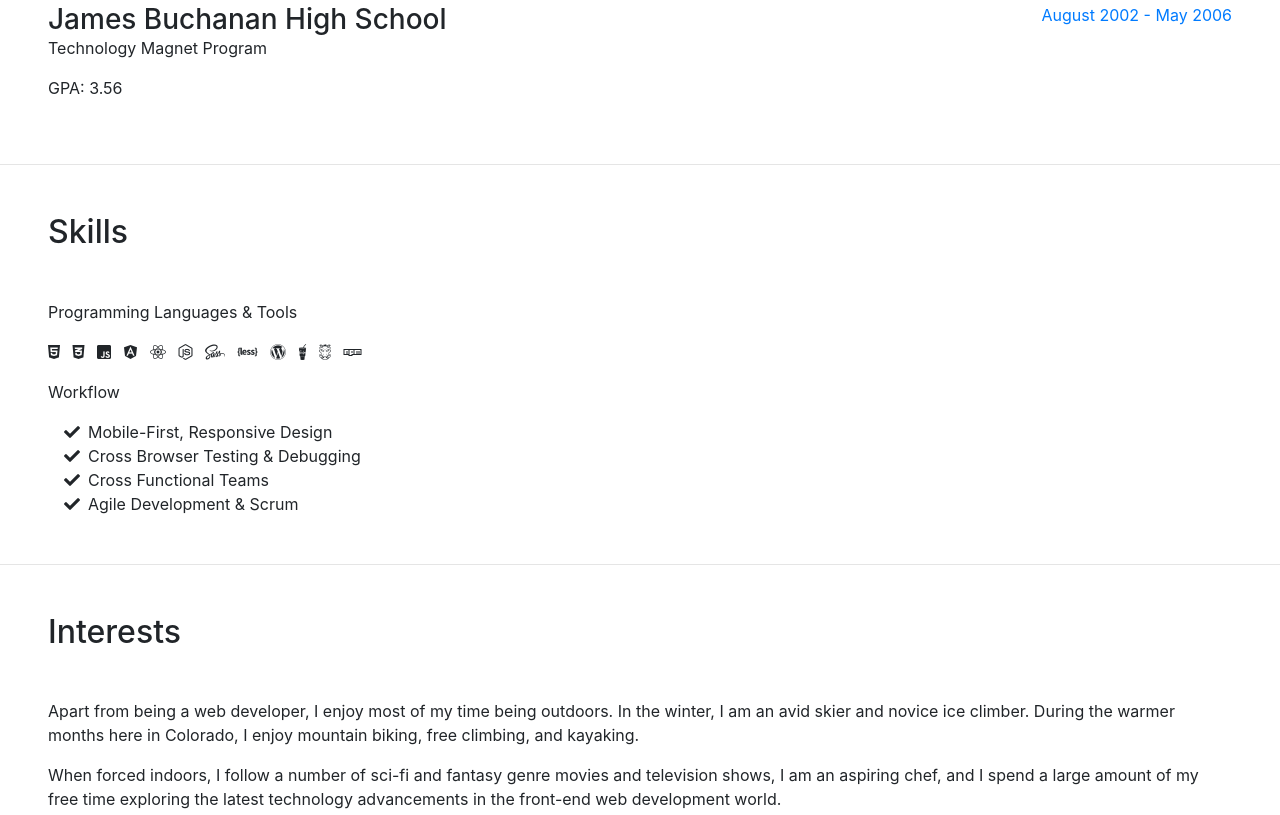
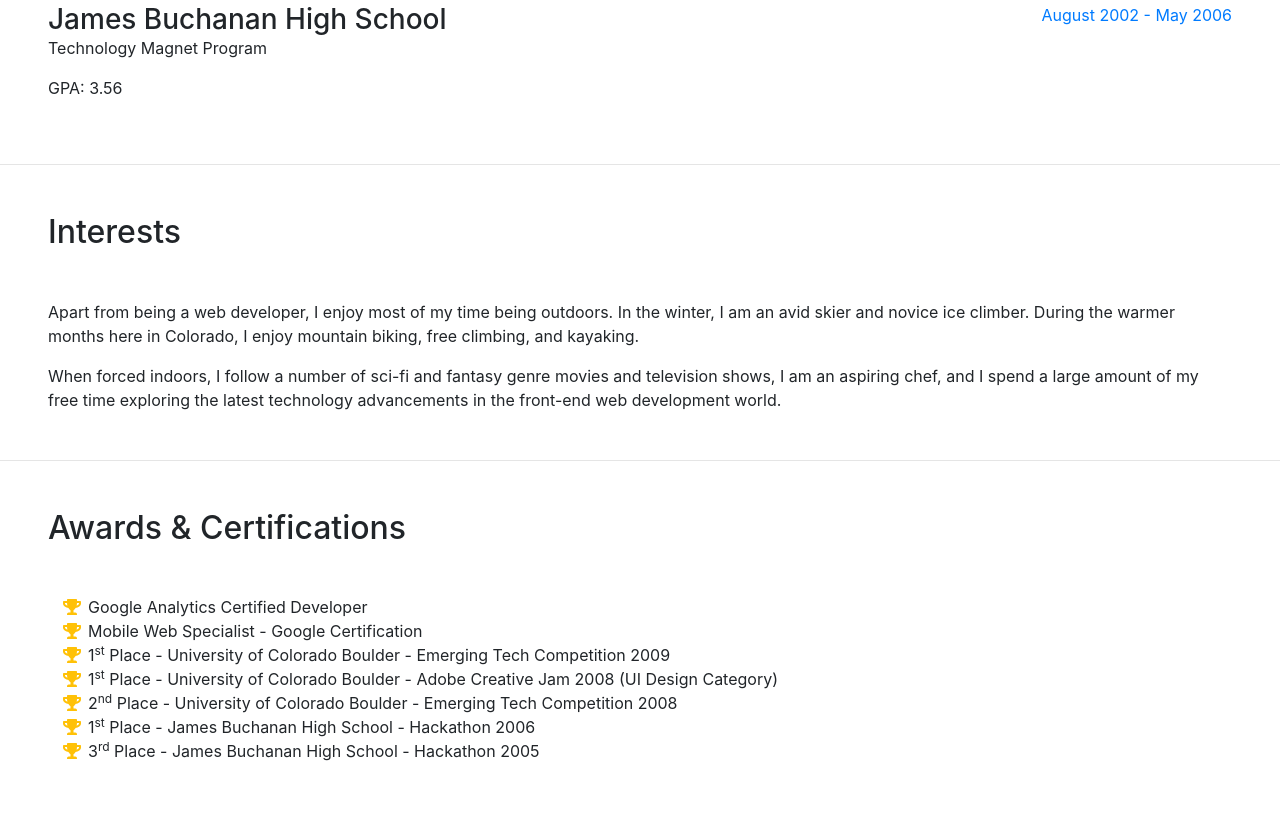
Before and after one commit to Tina903/osobnawebstranica, a website with bundled scripts: page index.html in a window 1280 px wide. Shown: the part 1592-2407 px from the top of the page. Built offline with nearby package versions, Linux system fonts and the light colour scheme; a web font is replaced by a local one.

Commit message:
Add files via upload

```diff
--- a/index.html
+++ b/index.html
@@ -38,25 +38,29 @@
     <div class="collapse navbar-collapse" id="navbarSupportedContent">
       <ul class="navbar-nav">
         <li class="nav-item">
-          <a class="nav-link js-scroll-trigger" href="#about">About</a>
+          <a class="nav-link js-scroll-trigger" href="#about">O meni</a>
         </li>
         <li class="nav-item">
-          <a class="nav-link js-scroll-trigger" href="#experience">Experience</a>
+          <a class="nav-link js-scroll-trigger" href="#experience">Iskustvo</a>
         </li>
         <li class="nav-item">
-          <a class="nav-link js-scroll-trigger" href="#education">Education</a>
+          <a class="nav-link js-scroll-trigger" href="#education">Školovanje</a>
+        </li>
+
+        <li class="nav-item">
+          <a class="nav-link js-scroll-trigger" href="#interests">Interesi</a>
         </li>
         <li class="nav-item">
-          <a class="nav-link js-scroll-trigger" href="#skills">Skills</a>
-        </li>
-        <li class="nav-item">
-          <a class="nav-link js-scroll-trigger" href="#interests">Interests</a>
-        </li>
-        <li class="nav-item">
-          <a class="nav-link js-scroll-trigger" href="#awards">Awards</a>
+          <a class="nav-link js-scroll-trigger" href="#awards">Nagrade</a>
         </li>
 		<li class="nav-item">
           <a class="nav-link js-scroll-trigger" href="#putovanje">Putovanje</a>
+        </li>
+		<li class="nav-item">
+          <a class="nav-link js-scroll-trigger" href="#putovanje">Youtube</a>
+        </li
+		<li class="nav-item">
+          <a class="nav-link js-scroll-trigger" href="#putovanje">Anketa</a>
         </li>
       </ul>
     </div>
@@ -178,70 +182,6 @@
 
     <hr class="m-0">
 
-    <section class="resume-section p-3 p-lg-5 d-flex align-items-center" id="skills">
-      <div class="w-100">
-        <h2 class="mb-5">Skills</h2>
-
-        <div class="subheading mb-3">Programming Languages &amp; Tools</div>
-        <ul class="list-inline dev-icons">
-          <li class="list-inline-item">
-            <i class="fab fa-html5"></i>
-          </li>
-          <li class="list-inline-item">
-            <i class="fab fa-css3-alt"></i>
-          </li>
-          <li class="list-inline-item">
-            <i class="fab fa-js-square"></i>
-          </li>
-          <li class="list-inline-item">
-            <i class="fab fa-angular"></i>
-          </li>
-          <li class="list-inline-item">
-            <i class="fab fa-react"></i>
-          </li>
-          <li class="list-inline-item">
-            <i class="fab fa-node-js"></i>
-          </li>
-          <li class="list-inline-item">
-            <i class="fab fa-sass"></i>
-          </li>
-          <li class="list-inline-item">
-            <i class="fab fa-less"></i>
-          </li>
-          <li class="list-inline-item">
-            <i class="fab fa-wordpress"></i>
-          </li>
-          <li class="list-inline-item">
-            <i class="fab fa-gulp"></i>
-          </li>
-          <li class="list-inline-item">
-            <i class="fab fa-grunt"></i>
-          </li>
-          <li class="list-inline-item">
-            <i class="fab fa-npm"></i>
-          </li>
-        </ul>
-
-        <div class="subheading mb-3">Workflow</div>
-        <ul class="fa-ul mb-0">
-          <li>
-            <i class="fa-li fa fa-check"></i>
-            Mobile-First, Responsive Design</li>
-          <li>
-            <i class="fa-li fa fa-check"></i>
-            Cross Browser Testing &amp; Debugging</li>
-          <li>
-            <i class="fa-li fa fa-check"></i>
-            Cross Functional Teams</li>
-          <li>
-            <i class="fa-li fa fa-check"></i>
-            Agile Development &amp; Scrum</li>
-        </ul>
-      </div>
-    </section>
-
-    <hr class="m-0">
-
     <section class="resume-section p-3 p-lg-5 d-flex align-items-center" id="interests">
       <div class="w-100">
         <h2 class="mb-5">Interests</h2>
```
